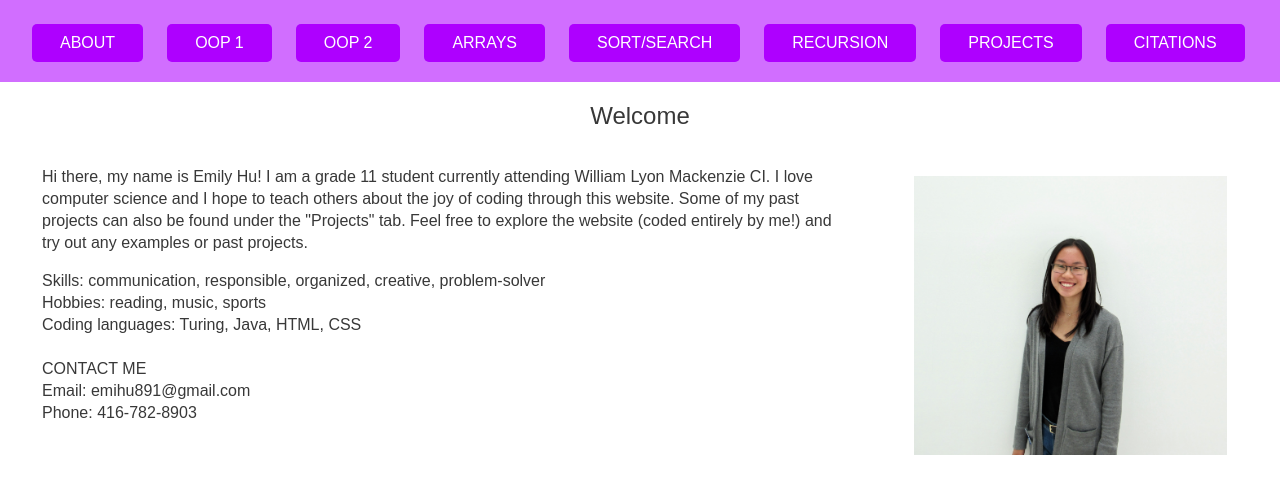
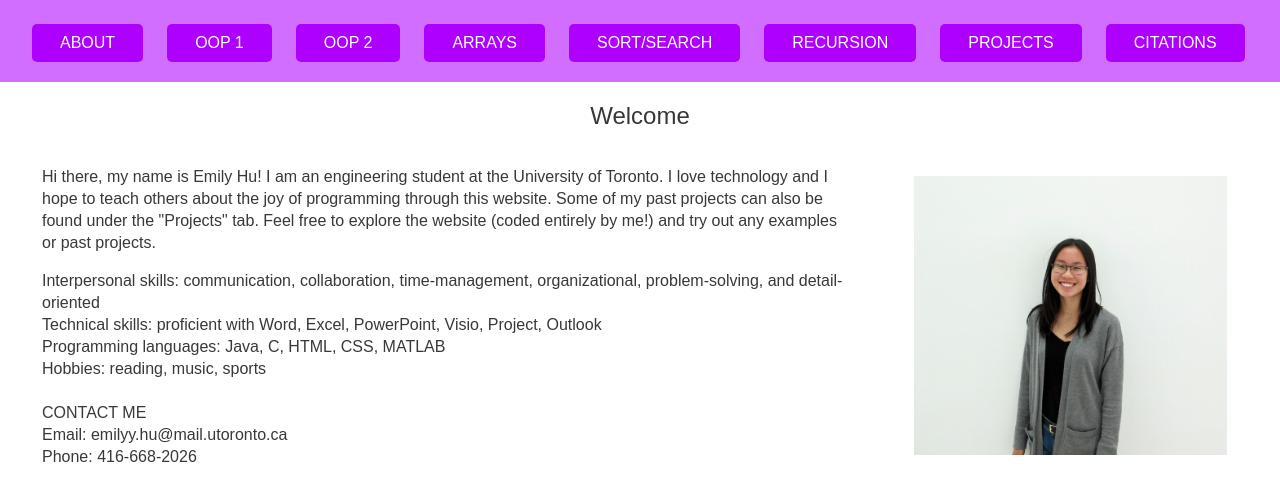
Before and after one commit to emihu/emihu.github.io, a plain HTML site: page index.html in a window 1280 px wide. Shown: the part 236-736 px from the top of the page. Drawn offline with Linux system fonts and the light colour scheme.

Commit message:
Update index.html

```diff
--- a/index.html
+++ b/index.html
@@ -24,19 +24,20 @@
         <div style="width: 70%; float: left;">
             <p>
                 Hi there, my name is Emily Hu!
-                I am a grade 11 student currently attending William Lyon Mackenzie CI. I love computer science and I hope to teach others about the joy of coding
-                through this website. Some of my past projects can also be found under the "Projects" tab. Feel free to explore the website (coded entirely by me!)
+                I am an engineering student at the University of Toronto. I love technology and I hope to teach others about the joy of programming through
+                this website. Some of my past projects can also be found under the "Projects" tab. Feel free to explore the website (coded entirely by me!)
                 and try out any examples or past projects.
             </p>
 
             <p>
-            Skills: communication, responsible, organized, creative, problem-solver<br>
+            Interpersonal skills: communication, collaboration, time-management, organizational, problem-solving, and detail-oriented <br>
+            Technical skills: proficient with Word, Excel, PowerPoint, Visio, Project, Outlook<br>
+            Programming languages: Java, C, HTML, CSS, MATLAB <br>
             Hobbies: reading, music, sports<br>
-            Coding languages: Turing, Java, HTML, CSS<br>
             <br />
             CONTACT ME <br />
-            Email: emihu891@gmail.com <br />
-            Phone: 416-782-8903 <br />
+            Email: emilyy.hu@mail.utoronto.ca <br />
+            Phone: 416-668-2026 <br />
                 </p>
 
         </div>
```
